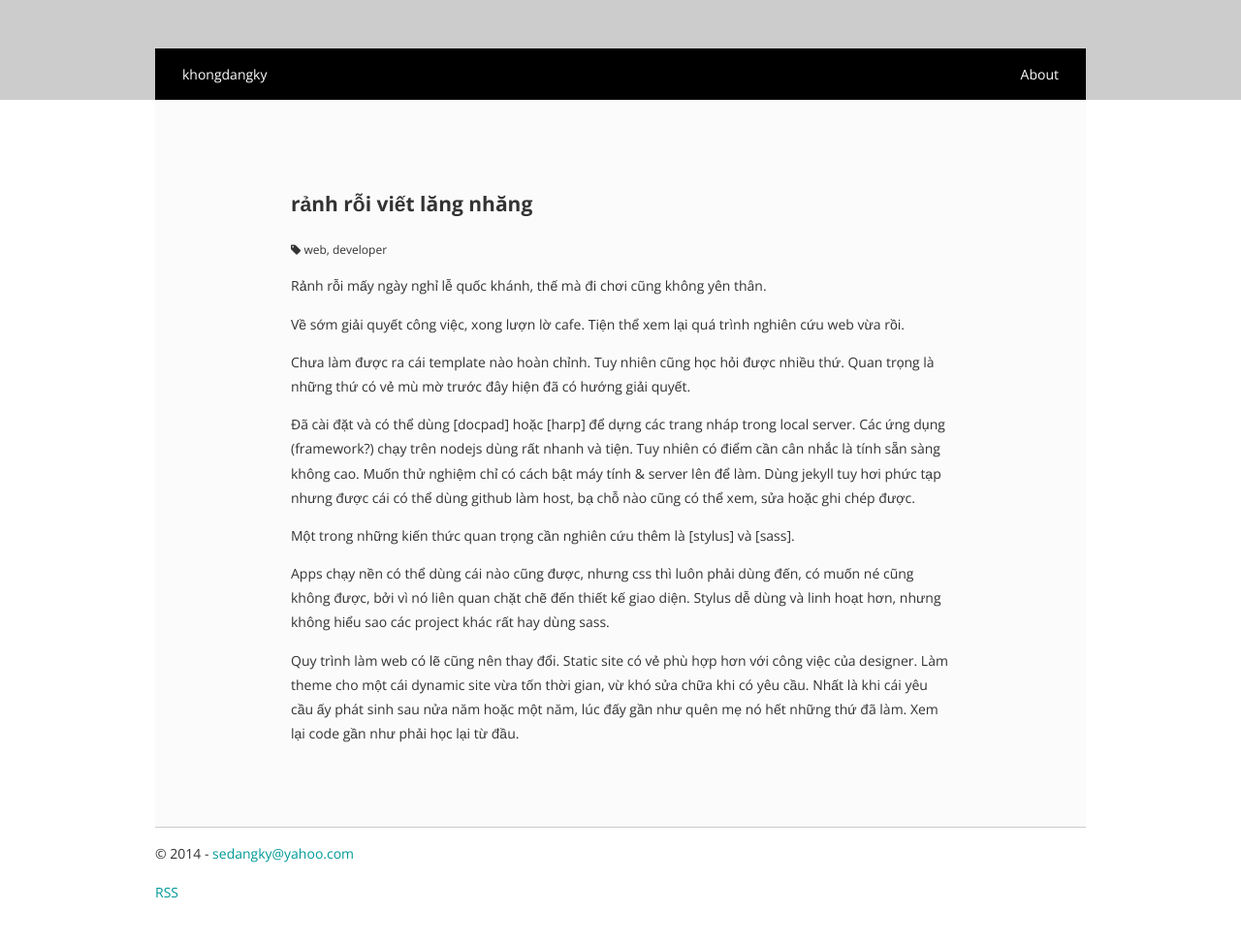
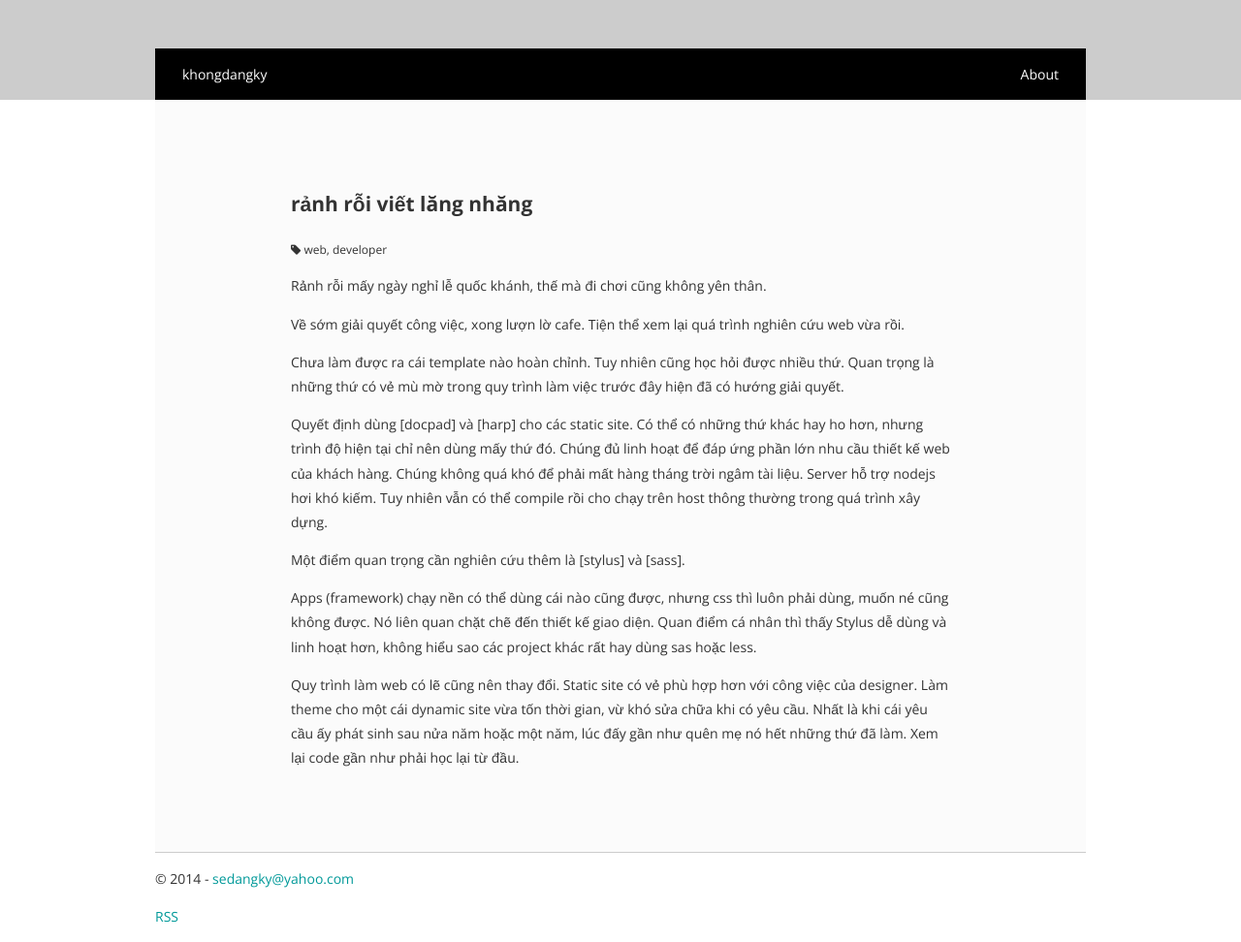
Before and after one commit to novakid/khongdangky, a Jekyll site: the page built from _posts/2014-09-02-ranh-roi-viet-lang-nhang.md, in a window 1280 px wide. Shown: the whole page at 97% size. Built offline with Jekyll 4.4.1, drawn with Linux system fonts in a browser that asks for light colours; nearby versions of some CDN libraries; before the commit the page ends 947 px from its top, so only the background shows below that.

Commit message:
Update 2014-09-02-ranh-roi-viet-lang-nhang.md

```diff
--- a/_posts/2014-09-02-ranh-roi-viet-lang-nhang.md
+++ b/_posts/2014-09-02-ranh-roi-viet-lang-nhang.md
@@ -8,12 +8,12 @@
 
 Về sớm giải quyết công việc, xong lượn lờ cafe. Tiện thể xem lại quá trình nghiên cứu web vừa rồi.
 
-Chưa làm được ra cái template nào hoàn chỉnh. Tuy nhiên cũng học hỏi được nhiều thứ. Quan trọng là những thứ có vẻ mù mờ trước đây hiện đã có hướng giải quyết.
+Chưa làm được ra cái template nào hoàn chỉnh. Tuy nhiên cũng học hỏi được nhiều thứ. Quan trọng là những thứ có vẻ mù mờ trong quy trình làm việc trước đây hiện đã có hướng giải quyết.
 
-Đã cài đặt và có thể dùng [docpad] hoặc [harp] để dựng các trang nháp trong local server. Các ứng dụng (framework?) chạy trên nodejs dùng rất nhanh và tiện. Tuy nhiên có điểm cần cân nhắc là tính sẵn sàng không cao. Muốn thử nghiệm chỉ có cách bật máy tính & server lên để làm. Dùng jekyll tuy hơi phức tạp nhưng được cái có thể dùng github làm host, bạ chỗ nào cũng có thể xem, sửa hoặc ghi chép được.
+Quyết định dùng [docpad] và [harp] cho các static site. Có thể có những thứ khác hay ho hơn, nhưng trình độ hiện tại chỉ nên dùng mấy thứ đó. Chúng đủ linh hoạt để đáp ứng phần lớn nhu cầu thiết kế web của khách hàng. Chúng không quá khó để phải mất hàng tháng trời ngâm tài liệu. Server hỗ trợ nodejs hơi khó kiếm. Tuy nhiên vẫn có thể compile rồi cho chạy trên host thông thường trong quá trình xây dựng.
 
-Một trong những kiến thức quan trọng cần nghiên cứu thêm là [stylus] và [sass].
+Một điểm quan trọng cần nghiên cứu thêm là [stylus] và [sass].
 
-Apps chạy nền có thể dùng cái nào cũng được, nhưng css thì luôn phải dùng đến, có muốn né cũng không được, bởi vì nó liên quan chặt chẽ đến thiết kế giao diện. Stylus dễ dùng và linh hoạt hơn, nhưng không hiểu sao các project khác rất hay dùng sass.
+Apps (framework) chạy nền có thể dùng cái nào cũng được, nhưng css thì luôn phải dùng, muốn né cũng không được. Nó liên quan chặt chẽ đến thiết kế giao diện. Quan điểm cá nhân thì thấy Stylus dễ dùng và linh hoạt hơn, không hiểu sao các project khác rất hay dùng sas hoặc less.
 
 Quy trình làm web có lẽ cũng nên thay đổi. Static site có vẻ phù hợp hơn với công việc của designer. Làm theme cho một cái dynamic site vừa tốn thời gian, vừ khó sửa chữa khi có yêu cầu. Nhất là khi cái yêu cầu ấy phát sinh sau nửa năm hoặc một năm, lúc đấy gần như quên mẹ nó hết những thứ đã làm. Xem lại code gần như phải học lại từ đầu.
```
